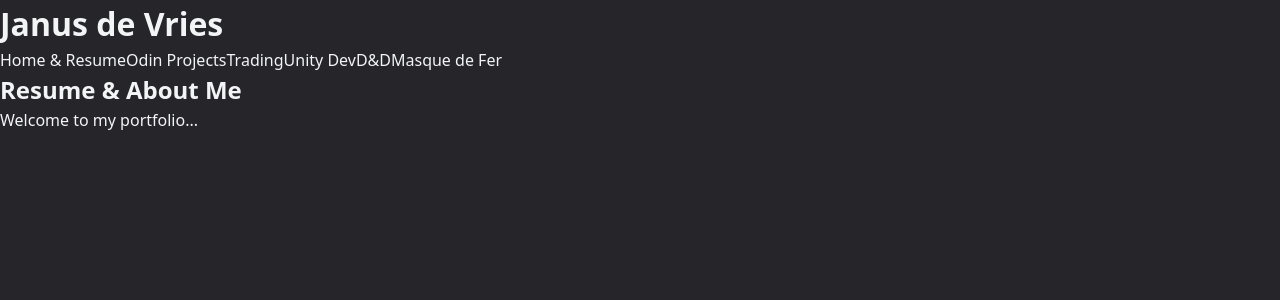
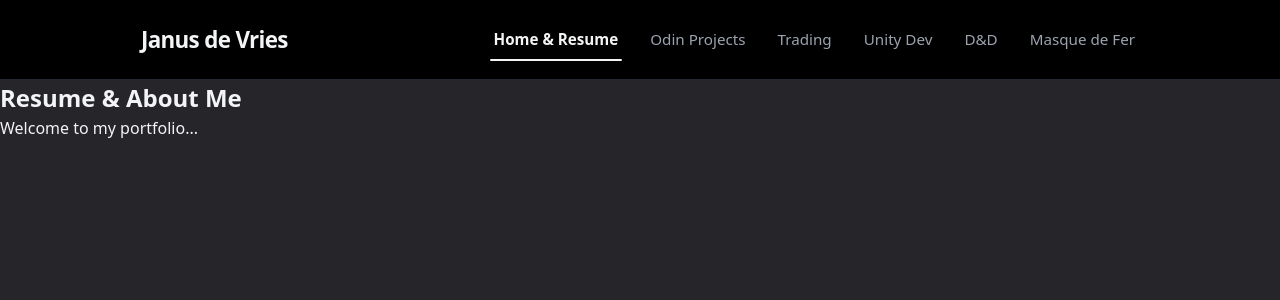
Before and after one commit to 1nf1n1t3f1r3/homepage, a React (Vite) app: page / in a window 1280 px wide. Shown: the top 300 px of the page. Built offline with nearby package versions, Linux system fonts and the light colour scheme.

Commit message:
Added Header

```diff
--- a/src/components/Header.css
+++ b/src/components/Header.css
@@ -0,0 +1,100 @@
+/* src/components/Header.css */
+
+/* ==========================================================================
+   GLOBAL HEADER NAV BAR
+   ========================================================================== */
+.global-header {
+  display: flex;
+  justify-content: space-around; /* Puts logo on the left, nav links on the right */
+  align-items: center; /* Perfectly centers them vertically */
+  padding: 0 40px;
+  height: 80px; /* Matches the 'calc(100vh - 80px)' full-bleed math exactly! */
+  background-color: black;
+  border-bottom: 1px solid var(--border-subtle);
+  position: sticky; /* Keeps the nav pinned to the top when scrolling */
+  top: 0;
+  z-index: 1000; /* Ensures it floats safely above project cards and background SVGs */
+}
+
+/* ==========================================================================
+   LOGO TYPOGRAPHY
+   ========================================================================== */
+.header-logo {
+  font-size: 1.4rem;
+  font-weight: 800;
+  letter-spacing: -0.03em;
+}
+
+.header-logo a {
+  color: var(--text-main);
+  transition: opacity 0.2s ease;
+}
+
+.header-logo a:hover {
+  opacity: 0.85;
+}
+
+/* ==========================================================================
+   NAVIGATION NAVIGATION LINKS
+   ========================================================================== */
+.header-nav {
+  display: flex;
+  gap: 24px; /* Clean breathing space between links */
+  align-items: center;
+}
+
+.nav-link {
+  font-size: 0.95rem;
+  font-weight: 500;
+  color: var(--text-muted);
+  padding: 6px 4px;
+  position: relative; /* Preps the link for an active indicator line */
+  transition: color 0.2s ease;
+}
+
+/* Standard Link Hover Vibe */
+.nav-link:hover {
+  color: var(--text-main);
+}
+
+/* THE ACTIVE TAB STATE ENGINE */
+.nav-link.active {
+  color: var(--text-main);
+  font-weight: 600;
+}
+
+/* Premium micro-interaction: adds a sleek underline tag beneath the active link */
+.nav-link.active::after {
+  content: "";
+  position: absolute;
+  bottom: -4px;
+  left: 0;
+  width: 100%;
+  height: 2px;
+  background-color: var(
+    --text-main
+  ); /* Using high contrast white for a universal uniform look */
+  border-radius: 2px;
+}
+
+/* ==========================================================================
+   RESPONSIVE DESIGN GRAPHIC WRAPPING (Mobile Guard)
+   ========================================================================== */
+@media (max-width: 768px) {
+  .global-header {
+    flex-direction: column; /* Stack logo above links on mobile phones */
+    height: auto;
+    padding: 20px;
+    gap: 15px;
+  }
+
+  .header-nav {
+    flex-wrap: wrap; /* Let links wrap down if they run out of space */
+    justify-content: center;
+    gap: 16px;
+  }
+
+  .nav-link {
+    font-size: 0.9rem;
+  }
+}
```
